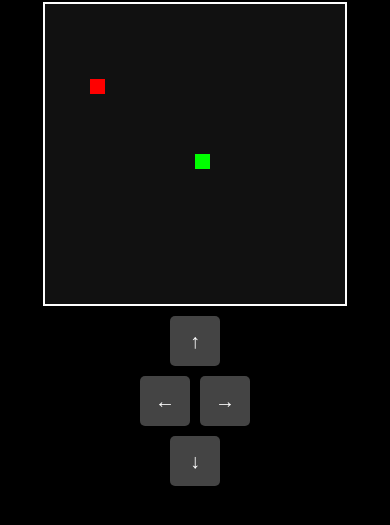
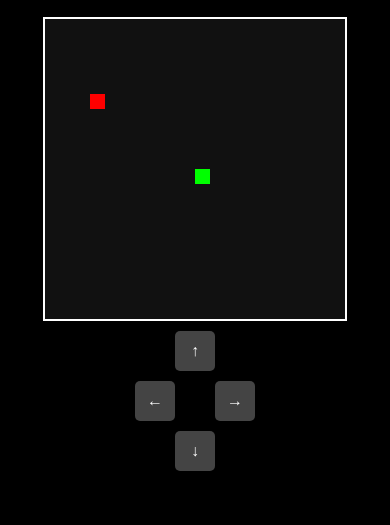
Before and after one commit to ideasfwi/snakegame, a plain HTML site: page index.html in a window 390 px wide. Shown: the part 217-742 px from the top of the page. Drawn offline with Linux system fonts and the light colour scheme.

Commit message:
Add files via upload

```diff
--- a/index.html
+++ b/index.html
@@ -12,12 +12,14 @@
     <canvas id="game-board"></canvas>
     <div id="controls">
       <button id="up">↑</button>
-      <div>
+      <div id="middle-row">
         <button id="left">←</button>
+        <div id="spacer"></div>
         <button id="right">→</button>
       </div>
       <button id="down">↓</button>
     </div>
+
   </div>
   <script src="script.js"></script>
 </body>
--- a/style.css
+++ b/style.css
@@ -38,29 +38,21 @@ body {
   grid-template-rows: auto auto auto;
   gap: 10px;
   margin-top: 10px;
+  align-items: center;
 }
 
-#controls div {
+#middle-row {
   display: flex;
-  justify-content: space-between;
-  gap: 10px;
+  justify-content: center;
+  align-items: center;
 }
 
-#up {
-  grid-row: 1;
-  margin: 0 auto;
+#spacer {
+  width: 50px; /* Match button width */
+  height: 50px; /* Match button height */
 }
 
-#left {
-  grid-column: 1;
-}
-
-#right {
-  grid-column: 3;
-}
-
-#down {
-  grid-row: 3;
+#up, #down {
   margin: 0 auto;
 }
 
@@ -85,4 +77,15 @@ button:active {
     width: 300px;
     height: 300px;
   }
+
+  button {
+    width: 40px;
+    height: 40px;
+    font-size: 16px;
+  }
+
+  #spacer {
+    width: 40px; /* Match button width on smaller screens */
+    height: 40px; /* Match button height on smaller screens */
+  }
 }
```
